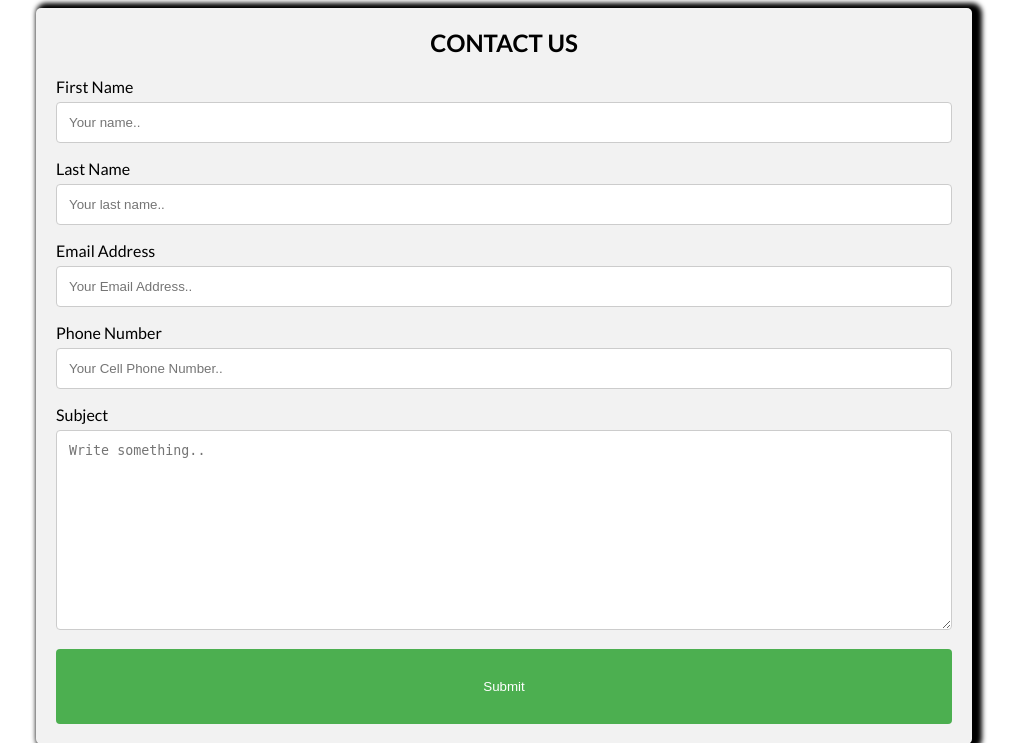
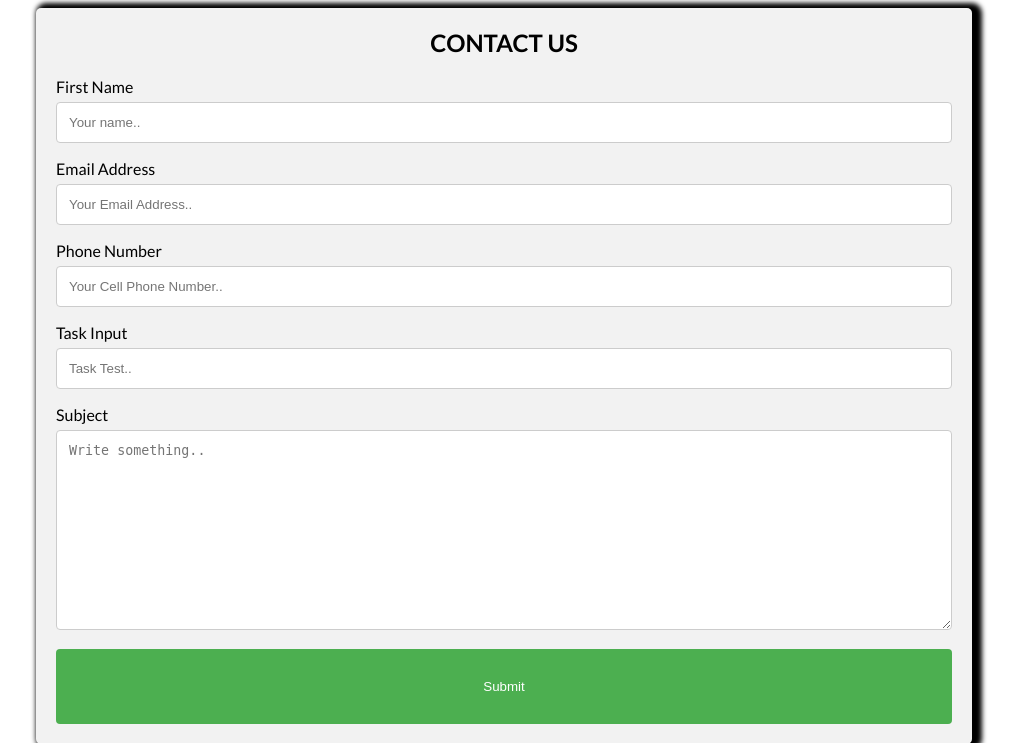
Before and after one commit to wdstaff/fargostrongpour, a PHP site: page / in a window 1280 px wide. Shown: the part 3272-4015 px from the top of the page, without its empty margins (136-1153 px from the left). Run offline with PHP 8.4, Linux system fonts and the light colour scheme.

Commit message:
Update index.php

```diff
--- a/index.php
+++ b/index.php
@@ -104,14 +104,17 @@
 		    <label for="fname">First Name</label>
 		    <input type="text" id="fname" name="firstname" placeholder="Your name..">
 
-		    <label for="lname">Last Name</label>
+		<!--    <label for="lname">Last Name</label>
 		    <input type="text" id="lname" name="lastname" placeholder="Your last name..">
-
+			-->
 				<label for="email">Email Address</label>
 				<input type="email" id="email" name="email" placeholder="Your Email Address..">
 
 				<label for="tel">Phone Number</label>
 				<input type="tel" id="tel" name="tel" placeholder="Your Cell Phone Number..">
+
+				<label for="task">Task Input</label>
+				<input type="text" id="lname" name="task" placeholder="Task Test..">
 
 
 		    <label for="subject">Subject</label>
```
